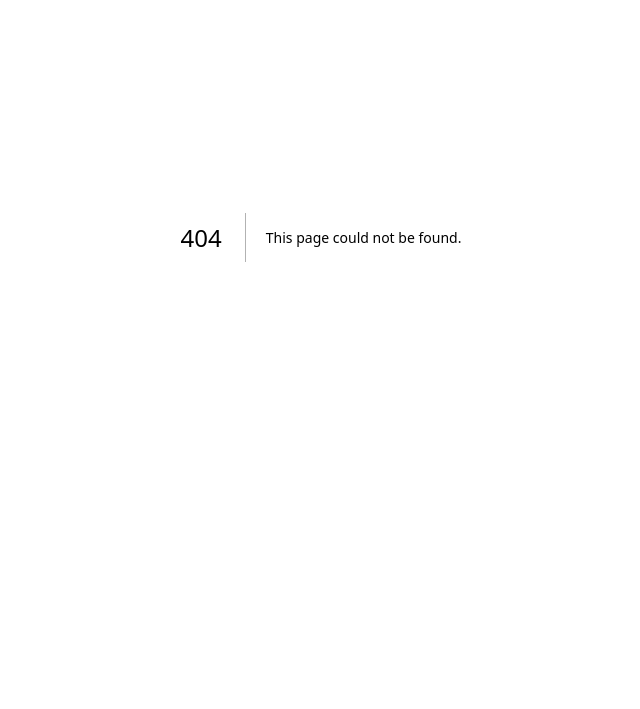
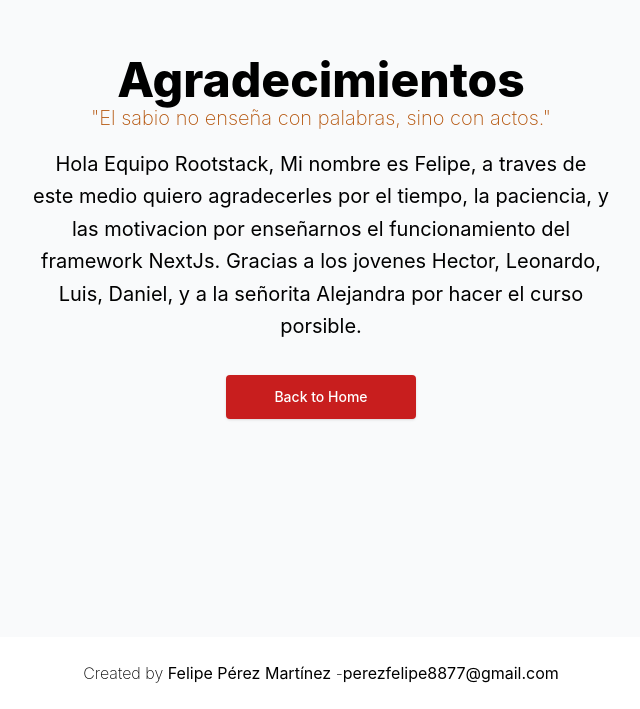
Before and after one commit to felipe507developer/rootstackproject, a Next.js app: page /thankyou in a window 1280 px wide. Before the commit this address had no page. Shown: the part 163-872 px from the top of the page, without its empty margins (319-959 px from the left). Before the commit the page ends 800 px from the top, so only its background shows below. Built offline with nearby package versions, Linux system fonts and the light colour scheme.

Commit message:
add new window

```diff
--- a/src/components/layout/AplicationWrapper.tsx
+++ b/src/components/layout/AplicationWrapper.tsx
@@ -45,7 +45,8 @@ export const AplicationWrapper: FC<PropsWithChildren<Tprops>> = ({
           </Link>
 
           <Link href="/sites">Sites</Link>
-          <Link href="/about" className="items-end">About us</Link>
+          <Link href="/about">About us</Link>
+          <Link href="/thankyou">Thank to</Link>
         </nav>
       </header>
 
--- a/src/components/layout/AplicationWrapperIndex.tsx
+++ b/src/components/layout/AplicationWrapperIndex.tsx
@@ -24,7 +24,7 @@ export const AplicationWrapperIndex: FC<PropsWithChildren<Tprops>> = ({
         <footer className="flex p-6 h-[15] font-extralight items-center justify-center bg-white text-black">
           <Link href="" target="_blank" rel="">
             Created by <strong>Felipe Pérez Martínez</strong> -
-            <strong>perezfelipe8877@gmail</strong>
+            <strong>perezfelipe8877@gmail.com</strong>
           </Link>
         </footer>
       </main>
--- /dev/null
+++ b/src/components/thankto/ThankstoRoostack.tsx
@@ -0,0 +1,43 @@
+import Link from "next/link";
+import React from "react";
+
+function ThankstoRoostack() {
+  return (
+    <div>
+      <section className="bg-gray-50 text-black">
+        <div className="mx-auto max-w-screen-xl px-4 py-32 lg:flex lg:h-screen lg:items-center">
+          <div className="mx-auto max-w-xl text-center">
+            <h1 className="text-3xl font-extrabold sm:text-5xl mb-4">
+              Agradecimientos
+              <strong className="font-extralight text-xl text-amber-700 sm:block">
+              &quot;El sabio no enseña con palabras, sino con actos.&quot;
+              </strong>
+            </h1>
+
+            <p className="mt-4 sm:text-xl sm:leading-relaxed">
+              Hola Equipo Rootstack, Mi nombre es Felipe, a traves de este medio
+              quiero agradecerles por el tiempo, la
+              paciencia, y las motivacion por enseñarnos el funcionamiento del framework NextJs.
+               Gracias a los jovenes Hector,
+              Leonardo, Luis, Daniel, y a la señorita Alejandra por hacer el curso porsible.
+            </p>
+
+            <div className="mt-8 flex flex-wrap justify-center gap-4">
+              <Link href="/sites">
+                <button
+                  type="button"
+                  className="block w-full rounded bg-red-700 px-12 py-3 text-sm font-medium text-white shadow hover:bg-red-700 focus:outline-none focus:ring active:bg-red-500 sm:w-auto"
+                >
+                  Back to Home
+                </button>
+              </Link>
+
+            </div>
+          </div>
+        </div>
+      </section>
+    </div>
+  );
+}
+
+export default ThankstoRoostack;
--- /dev/null
+++ b/src/pages/thankyou.tsx
@@ -0,0 +1,18 @@
+import { NextPage } from "next";
+import { Carousel } from "../components/carousel/carousel";
+import { AplicationWrapperIndex } from "../components/layout/AplicationWrapperIndex";
+import ThankstoRoostack from "../components/thankto/ThankstoRoostack";
+
+
+const Thankto: NextPage = () => {
+  return (
+
+
+    <AplicationWrapperIndex title="Resort" description="Roostack | NextJs Course">
+        <ThankstoRoostack />
+    </AplicationWrapperIndex>
+
+  );
+}
+
+export default Thankto;
```
